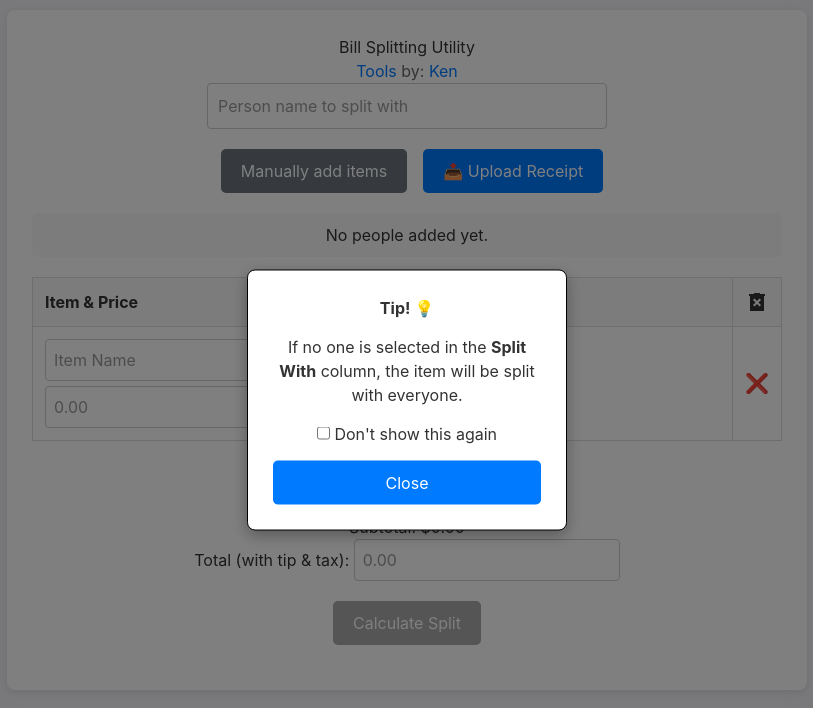
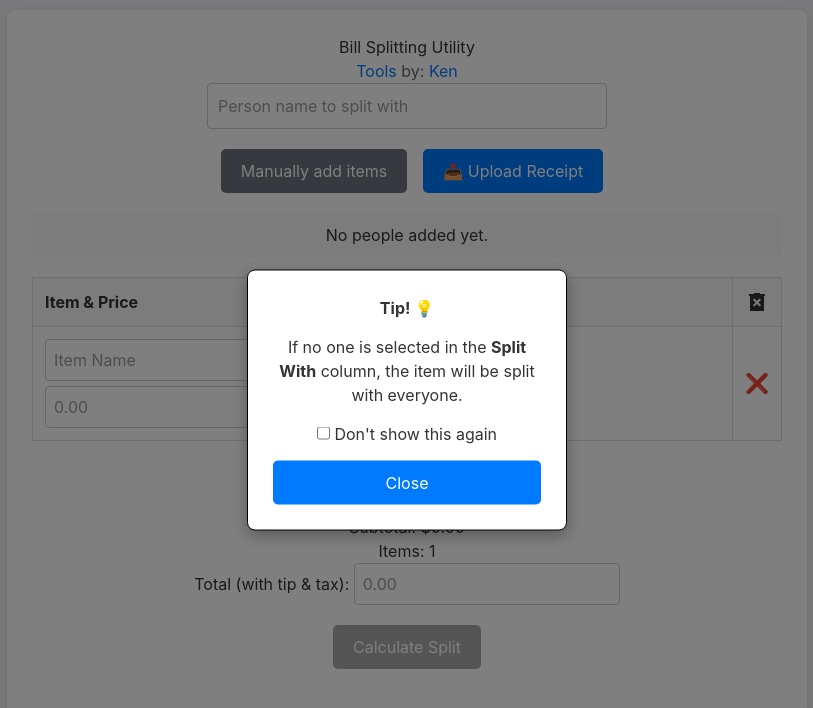
Before and after one commit to kenwuuu/billsplit-vue, a Vue app: page / in a window 1280 px wide. Shown: the top 708 px of the page, without its empty margins (233-1046 px from the left). Built offline with nearby package versions, Linux system fonts and the light colour scheme.

Commit message:
Add number of items

```diff
--- a/src/BillSplitter.vue
+++ b/src/BillSplitter.vue
@@ -102,6 +102,7 @@
     <button @click="addItemRow()" class="add-item-btn">+ Add Item Row</button>
 
     <h3 style="text-align: center;">Subtotal: ${{ subtotal.toFixed(2) }}</h3>
+    <h3 style="text-align: center;">Items: {{ billItems.length }}</h3>
 
     <div class="input-section">
       <label for="total-input">Total (with tip & tax): </label>
```
